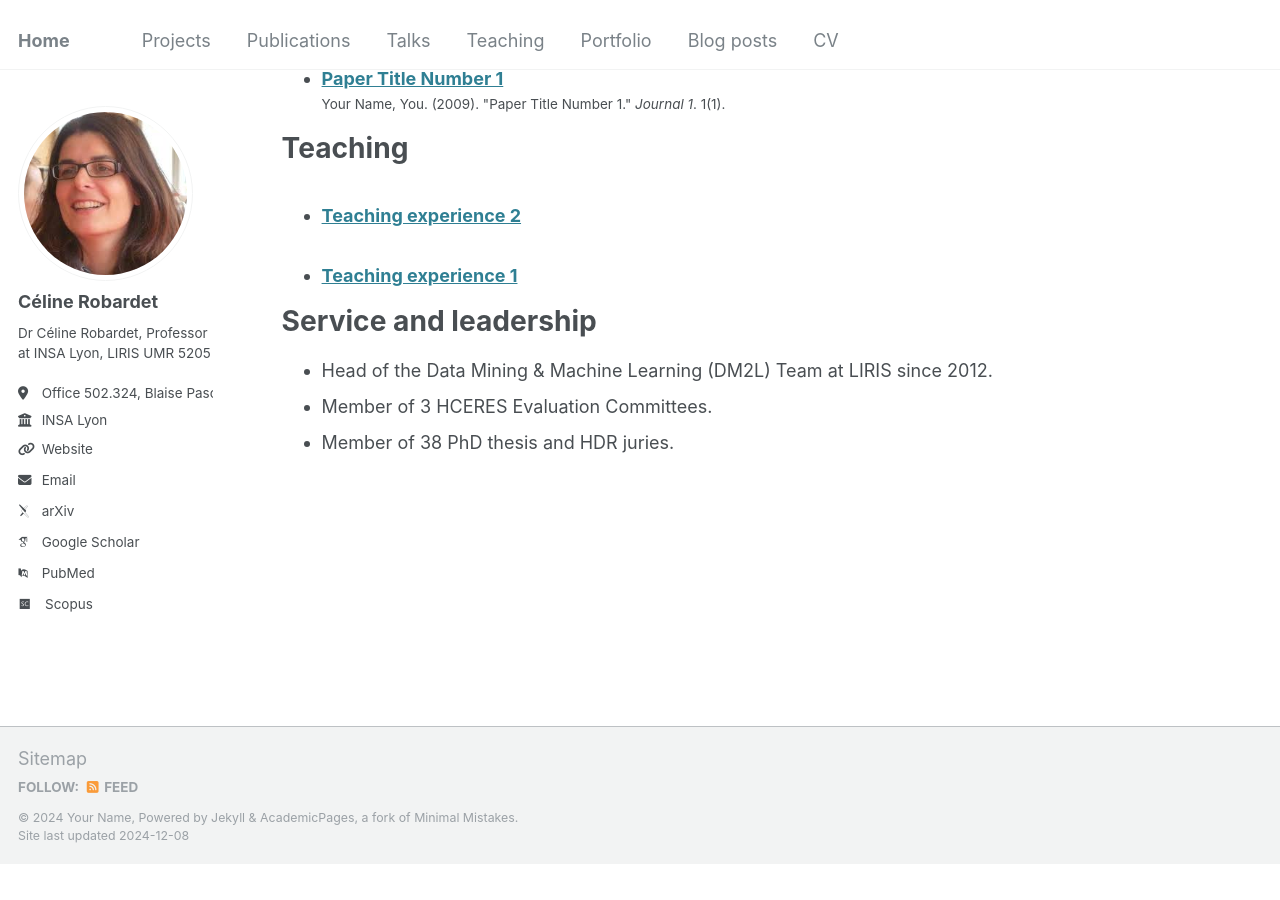
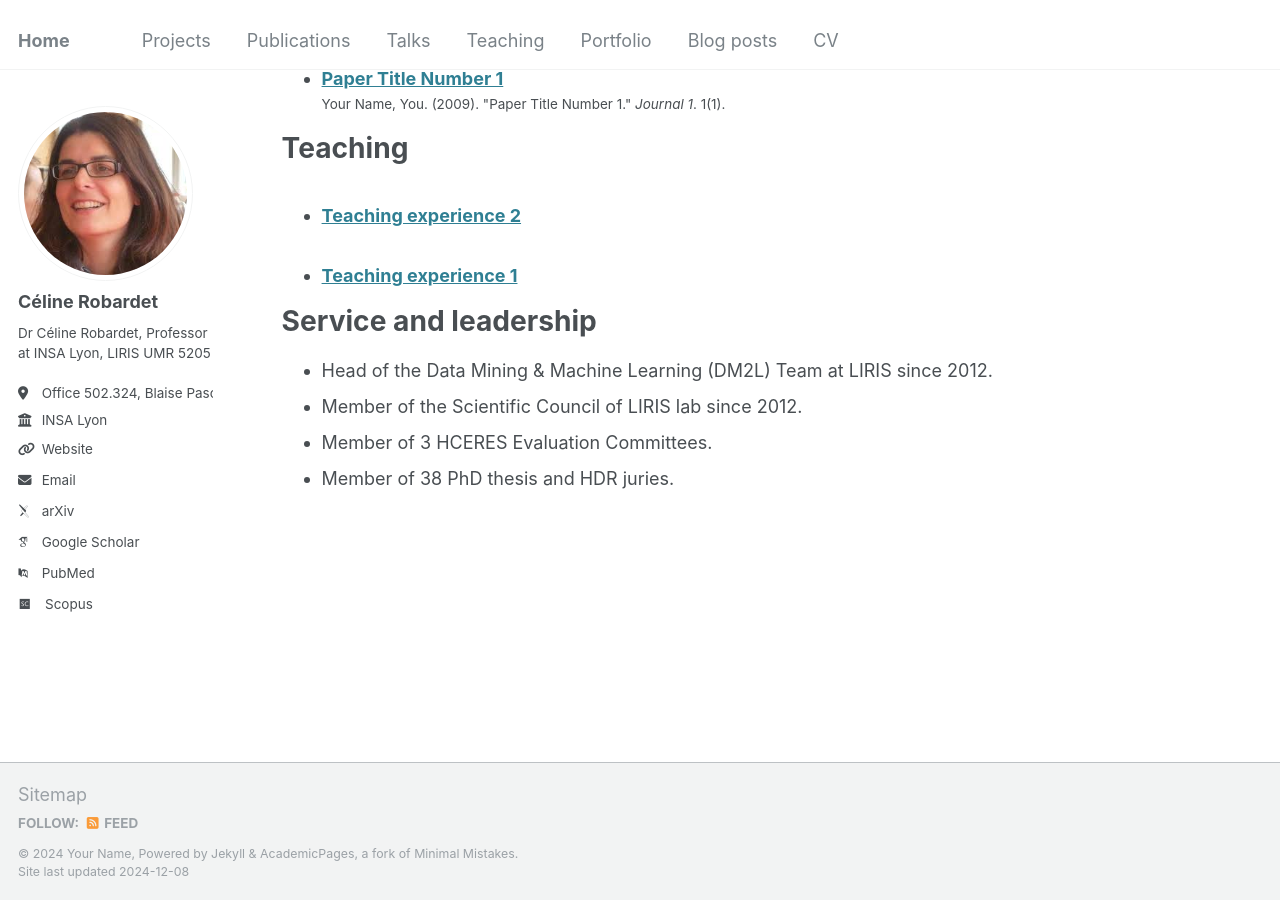
Before and after one commit to crobardet/crobardet.github.io, a Jekyll site: the page built from _pages/cv.md, in a window 1280 px wide and 900 px high, scrolled down 1000 px. Built offline with Jekyll 4.4.1, drawn with Linux system fonts in a browser that asks for light colours; some web fonts are replaced; before the commit the page ends 1864 px from its top, so only the background shows below that.

Commit message:
Update cv.md

```diff
--- a/_pages/cv.md
+++ b/_pages/cv.md
@@ -45,5 +45,6 @@ Teaching
 Service and leadership
 ======
 * Head of the Data Mining & Machine Learning (DM2L) Team at LIRIS since 2012.
+* Member of the Scientific Council of LIRIS lab since 2012.
 * Member of 3 HCERES Evaluation Committees.
 * Member of 38 PhD thesis and HDR juries.
```
